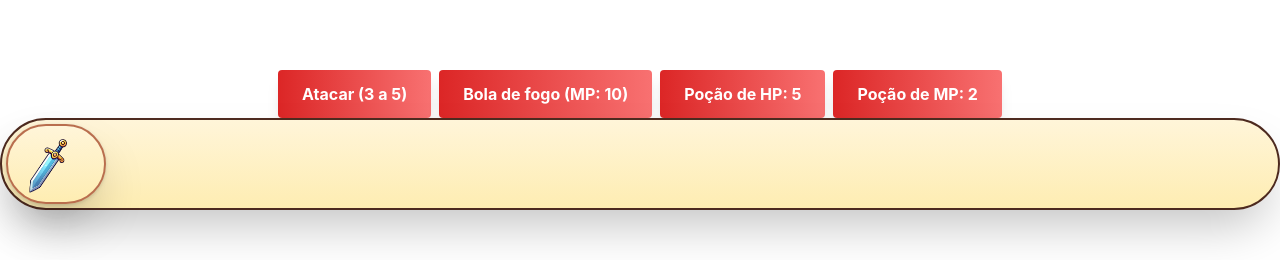
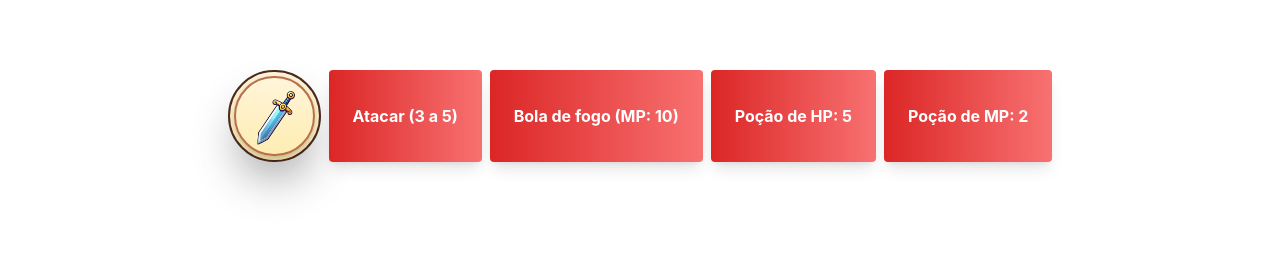
Before and after one commit to avilabiel/bellatrix-fe, a React (Vite) app: page / in a window 1280 px wide. Shown: the part 354-614 px from the top of the page. Built offline with nearby package versions, Linux system fonts and the light colour scheme.

Commit message:
so now we have the new button

```diff
--- a/src/app.tsx
+++ b/src/app.tsx
@@ -10,8 +10,6 @@ import Spell from "./entities/Spell";
 import HealthBar from "./components/HealthBar";
 import ManaBar from "./components/ManaBar";
 import ActionButtons from "./components/buttons/ActionButtons";
-import ButtonCircle from "./components/Button";
-import SwordIcon from "./public/images/sword.png";
 
 // TODO: explain
 function getRandomizer(min: number, max: number) {
@@ -285,9 +283,6 @@ export function App() {
         monster={monster}
         user={user}
       />
-      <ButtonCircle onClick={() => baseAtk(user, monster)}>
-        <img src={SwordIcon} width={45} className="mt-[-4px]" />
-      </ButtonCircle>
     </div>
   );
 }
--- a/src/components/buttons/ActionButtons.tsx
+++ b/src/components/buttons/ActionButtons.tsx
@@ -4,6 +4,8 @@ import SpellButton from "./SpellButton";
 import ItemButton from "./ItemButton";
 import User from "@/entities/User";
 import Monster from "@/entities/Monster";
+import Button from "../Button";
+import SwordIcon from "@/public/images/sword.png";
 
 type ActionButtonsProps = {
   user: User;
@@ -22,6 +24,9 @@ const ActionButtons = ({
 }: ActionButtonsProps) => {
   return (
     <div className="flex gap-2 w-full justify-center mt-10">
+      <Button onClick={() => baseAtk(user, monster)}>
+        <img src={SwordIcon} width={45} className="mt-[-4px]" />
+      </Button>
       <AttackButton
         onClick={() => baseAtk(user, monster)}
         atkMin={user.character.atk.min}
```
